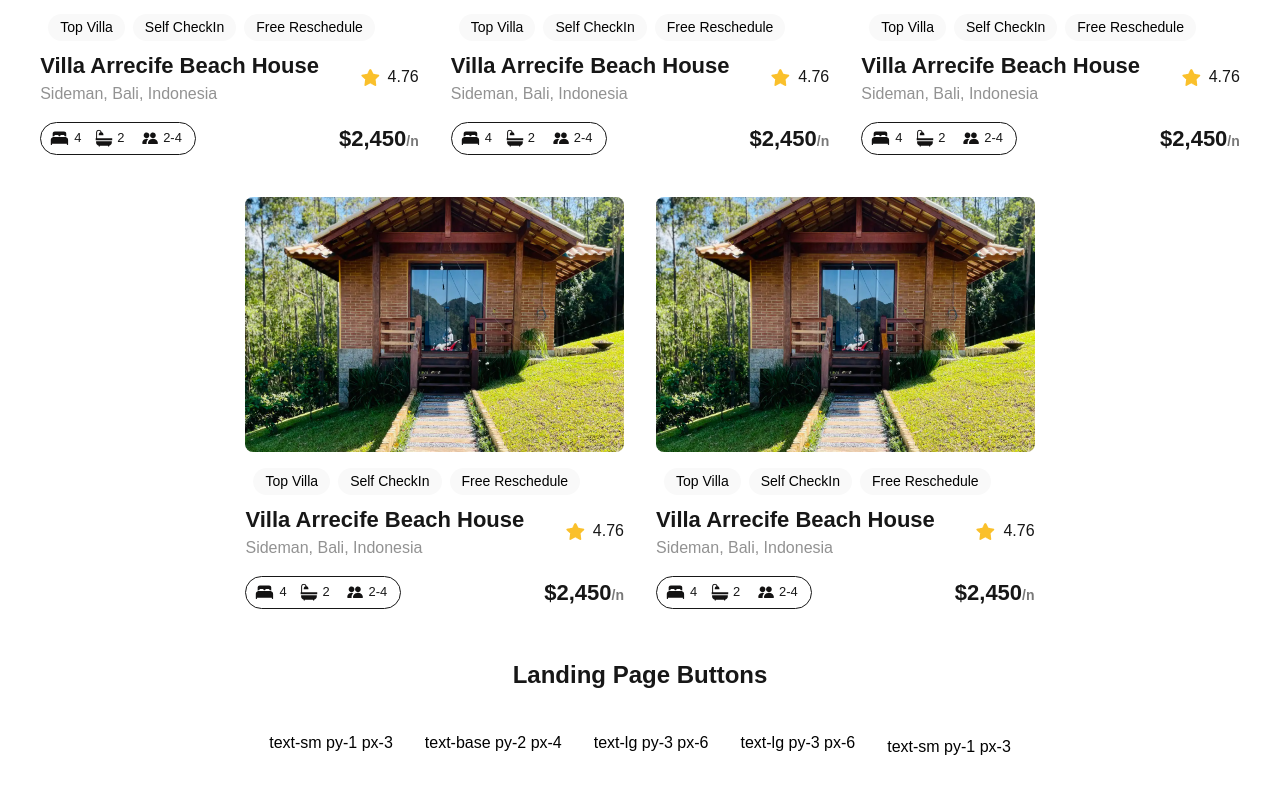
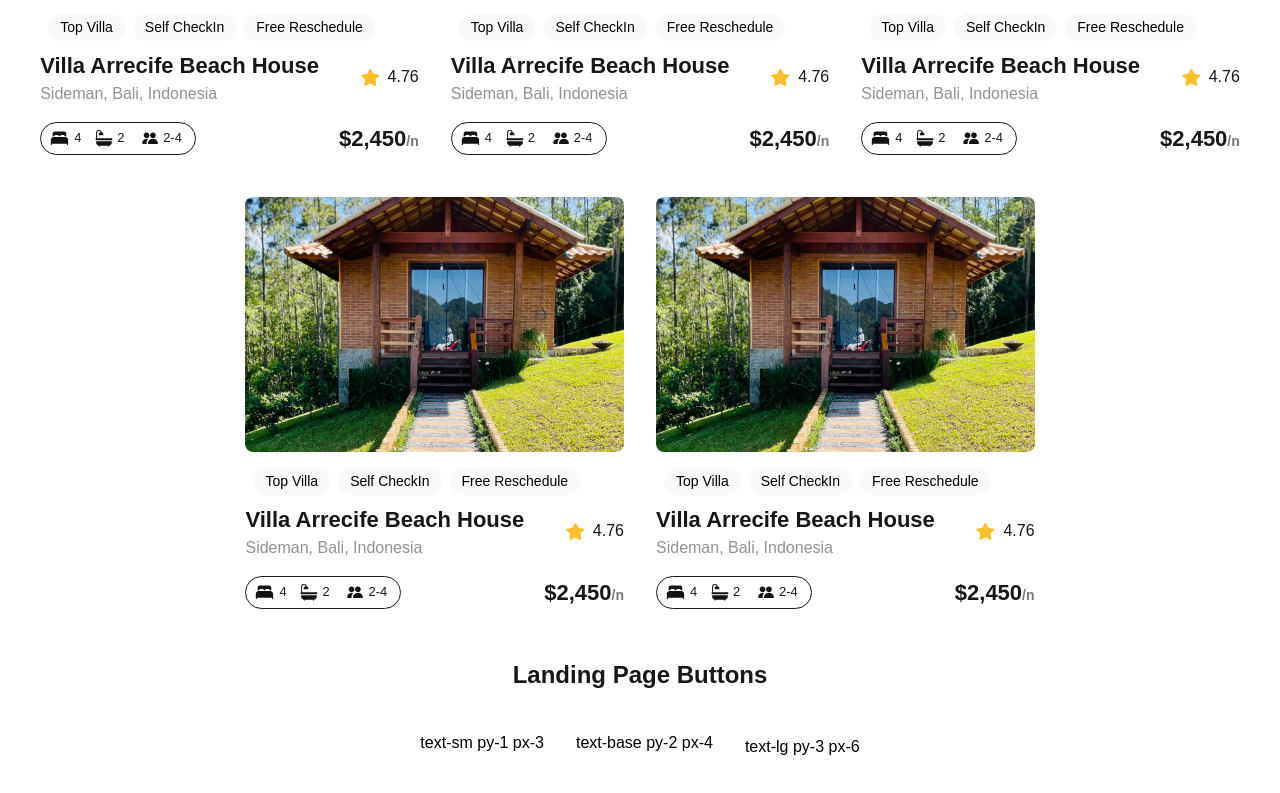
Before and after one commit to Hillary-Robert/alx-project-0x00-setup, a Next.js app in the folder alx-project-0x00/: page /landing in a window 1280 px wide. Shown: the part 771-1564 px from the top of the page. Built offline with nearby package versions, Linux system fonts and the light colour scheme.

Commit message:
Advanced Task

```diff
--- a/alx-project-0x00/interfaces/index.ts
+++ b/alx-project-0x00/interfaces/index.ts
@@ -8,4 +8,5 @@ export interface ButtonProps {
   size?: "small" | "medium" | "large";
   shape?: "rounded-sm" | "rounded-md" | "rounded-full";
   className?: string;
+  styles?: string;
 }
--- a/alx-project-0x00/pages/landing.tsx
+++ b/alx-project-0x00/pages/landing.tsx
@@ -12,11 +12,9 @@ const Landing: React.FC =  () => {
         <h1 className="text-2xl font-bold mb-4">Landing Page Buttons</h1>
 
         <div className="space-y-2 flex flex-row gap-4 flex-wrap justify-center items-center">
-          <Button title="Small Rounded-sm" size="small" shape="rounded-sm" />
-          <Button title="Medium Rounded-md" size="medium" shape="rounded-md" />
-          <Button title="Large Rounded-full" size="large" shape="rounded-full" />
-          <Button title="Large Rounded-sm" size="large" shape="rounded-sm" />
-          <Button title="Small Rounded-full" size="small" shape="rounded-full" />
+        <Button title="Small Button" size="small" shape="rounded-sm" styles="bg-red-500" />
+        <Button title="Medium Button" size="medium" shape="rounded-md" styles="bg-green-500" />
+        <Button title="Large Button" size="large" shape="rounded-full" styles="bg-blue-500" />
         </div>
       </div>
     </div>
```
